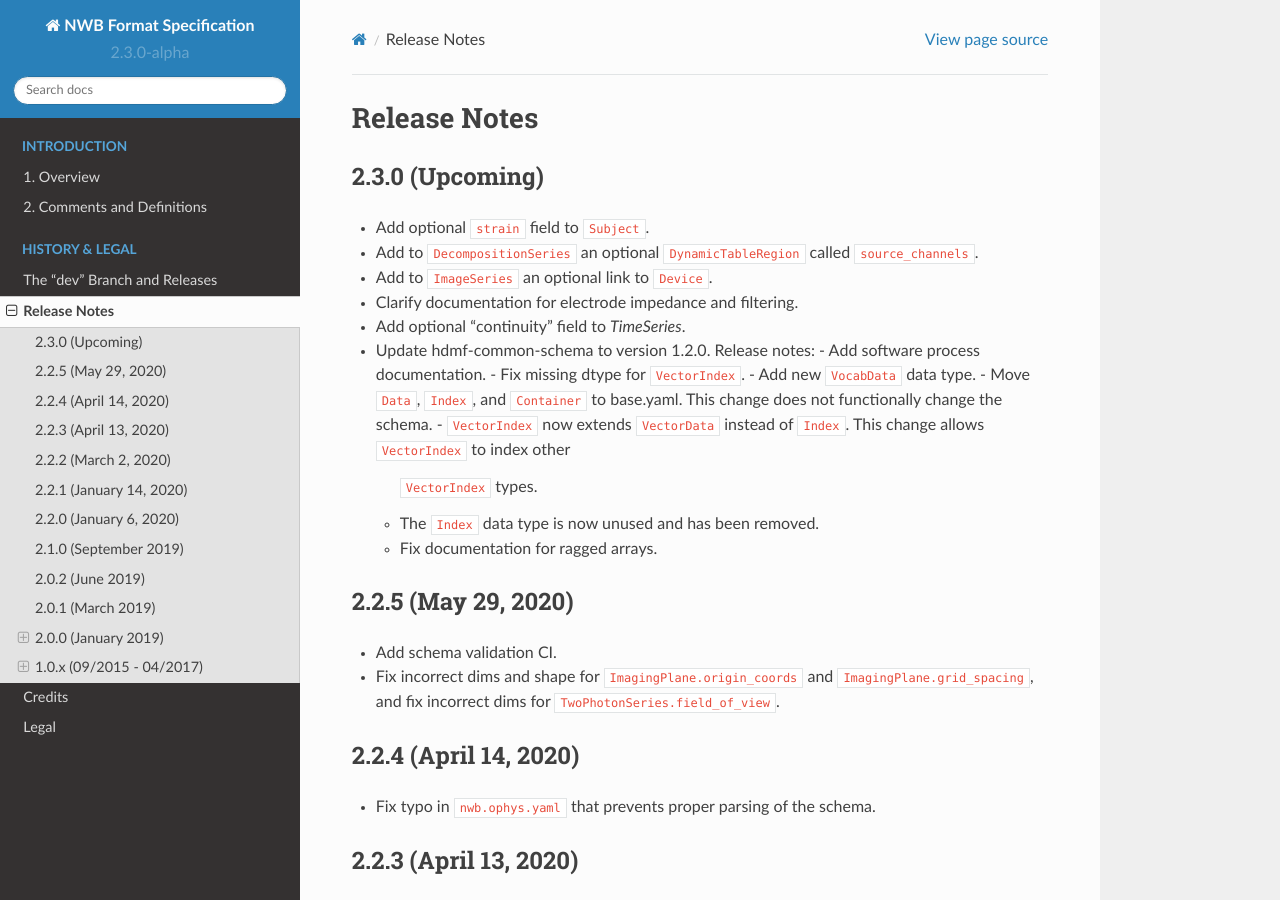
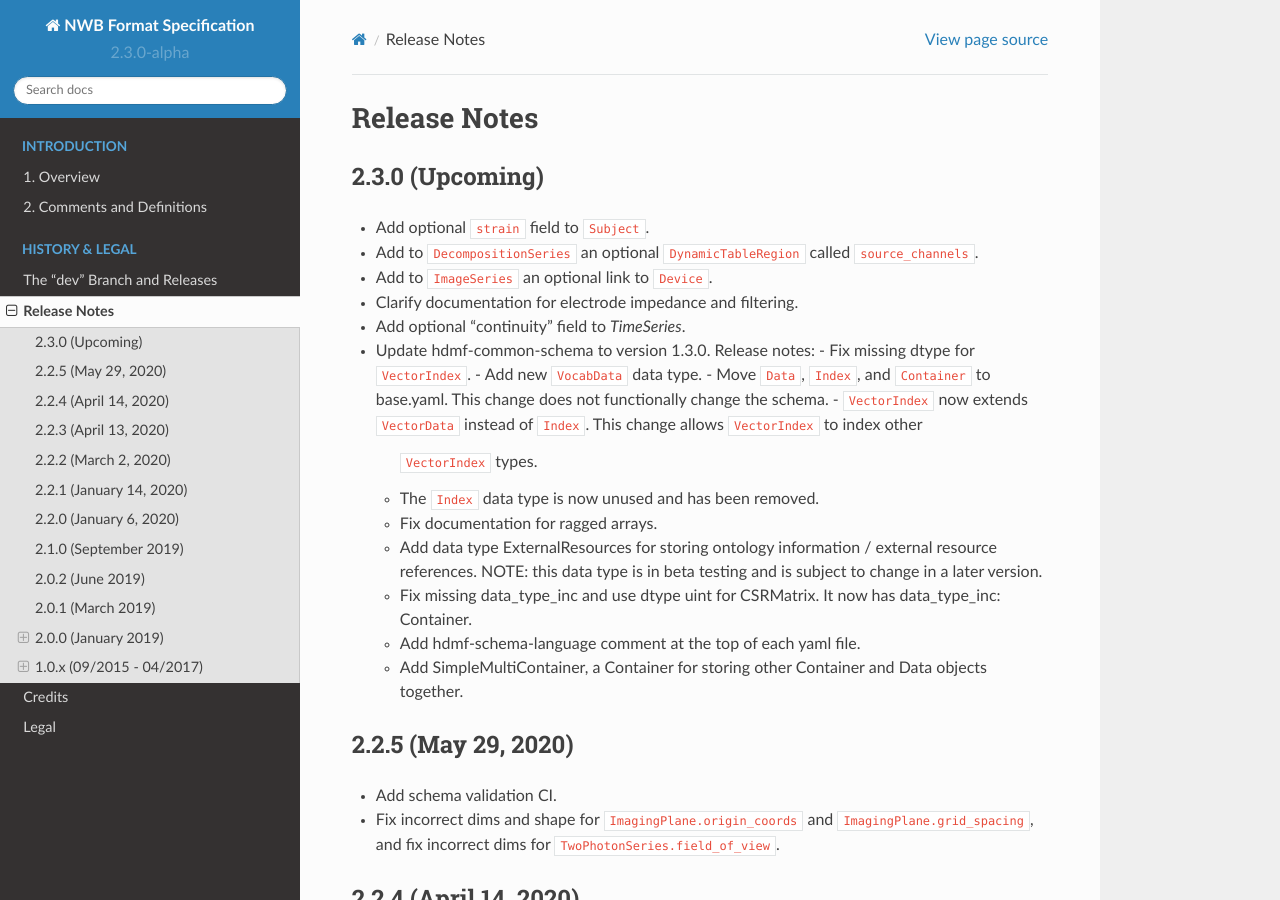
Before and after one commit to NeurodataWithoutBorders/nwb-schema, a Sphinx documentation site: the page built from docs/format/source/format_release_notes.rst, in a window 1280 px wide and 900 px high. Built offline with Sphinx 7.4.7 and the Read the Docs theme 2.0.0, drawn with Linux system fonts in a browser that asks for light colours.

Commit message:
Update hdmf-common-schema submodule to 1.3.0 and update changelog

```diff
--- a/docs/format/source/format_release_notes.rst
+++ b/docs/format/source/format_release_notes.rst
@@ -9,8 +9,7 @@ Release Notes
 - Add to ``ImageSeries`` an optional link to ``Device``.
 - Clarify documentation for electrode impedance and filtering.
 - Add optional "continuity" field to `TimeSeries`.
-- Update hdmf-common-schema to version 1.2.0. Release notes:
-  - Add software process documentation.
+- Update hdmf-common-schema to version 1.3.0. Release notes:
   - Fix missing dtype for ``VectorIndex``.
   - Add new ``VocabData`` data type.
   - Move ``Data``, ``Index``, and ``Container`` to base.yaml. This change does not functionally change the schema.
@@ -18,6 +17,11 @@ Release Notes
     ``VectorIndex`` types.
   - The ``Index`` data type is now unused and has been removed.
   - Fix documentation for ragged arrays.
+  - Add data type ExternalResources for storing ontology information / external resource references. NOTE:
+    this data type is in beta testing and is subject to change in a later version.
+  - Fix missing data_type_inc and use dtype uint for CSRMatrix. It now has data_type_inc: Container.
+  - Add hdmf-schema-language comment at the top of each yaml file.
+  - Add SimpleMultiContainer, a Container for storing other Container and Data objects together.
 
 2.2.5 (May 29, 2020)
 ----------------------
```
